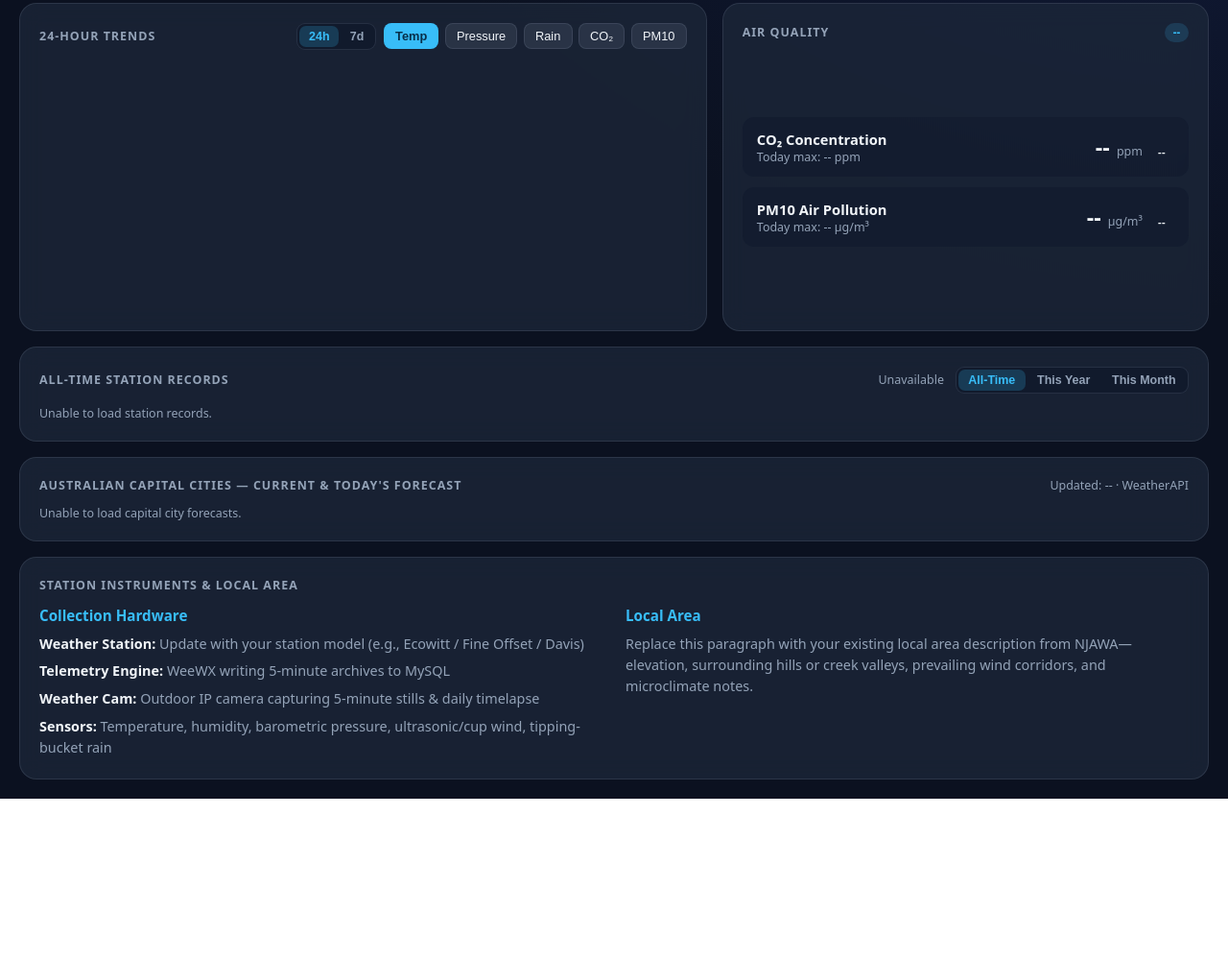
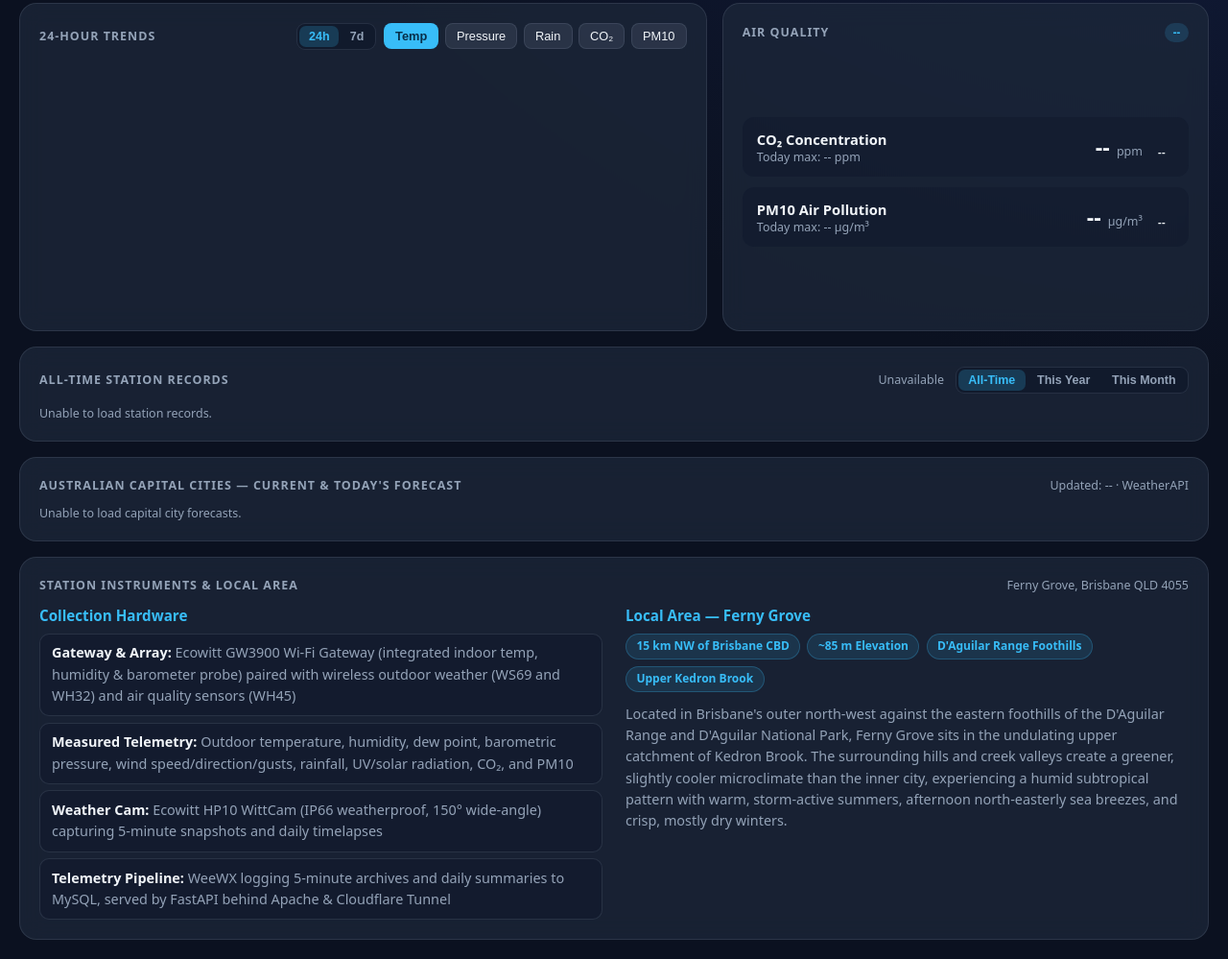
Before and after one commit to djr812/WeatherWall, a plain HTML site: page static/index.html in a window 1280 px wide. Shown: the part 831-1830 px from the top of the page at 96% size. Before the commit the page ends 1663 px from the top, so only its background shows below. Drawn offline with nearby package versions, Linux system fonts and the light colour scheme; no server answers.

Commit message:
Update Station Instruments and Ferny Grove local area card

```diff
--- a/static/index.html
+++ b/static/index.html
@@ -4,7 +4,7 @@
   <meta charset="UTF-8" />
   <meta name="viewport" content="width=device-width, initial-scale=1.0" />
   <title>Weather Wall — Live Telemetry</title>
-  <link rel="stylesheet" href="/styles.css?v=9" />
+  <link rel="stylesheet" href="/styles.css?v=10" />
   <script src="https://cdn.jsdelivr.net/npm/chart.js@4/dist/chart.umd.min.js" defer></script>
   <script src="/app.js?v=9" defer></script>
 </head>
@@ -204,22 +204,45 @@
 
     <!-- Station Instruments & Local Area Card -->
     <section class="card card-station">
-      <div class="card-label">Station Instruments &amp; Local Area</div>
+      <div class="card-header-row">
+        <div class="card-label">Station Instruments &amp; Local Area</div>
+        <span class="muted small">Ferny Grove, Brisbane QLD 4055</span>
+      </div>
+
       <div class="station-columns">
         <div>
           <h3>Collection Hardware</h3>
           <ul class="clean-list">
-            <li><strong>Weather Station:</strong> Update with your station model (e.g., Ecowitt / Fine Offset / Davis)</li>
-            <li><strong>Telemetry Engine:</strong> WeeWX writing 5-minute archives to MySQL</li>
-            <li><strong>Weather Cam:</strong> Outdoor IP camera capturing 5-minute stills &amp; daily timelapse</li>
-            <li><strong>Sensors:</strong> Temperature, humidity, barometric pressure, ultrasonic/cup wind, tipping-bucket rain</li>
+            <li>
+              <strong>Gateway &amp; Array:</strong> Ecowitt GW3900 Wi-Fi Gateway (integrated indoor temp, humidity &amp; barometer probe) paired with wireless outdoor weather (WS69 and WH32) and air quality sensors (WH45)
+            </li>
+            <li>
+              <strong>Measured Telemetry:</strong> Outdoor temperature, humidity, dew point, barometric pressure, wind speed/direction/gusts, rainfall, UV/solar radiation, CO₂, and PM10
+            </li>
+            <li>
+              <strong>Weather Cam:</strong> Ecowitt HP10 WittCam (IP66 weatherproof, 150° wide-angle) capturing 5-minute snapshots and daily timelapses
+            </li>
+            <li>
+              <strong>Telemetry Pipeline:</strong> WeeWX logging 5-minute archives and daily summaries to MySQL, served by FastAPI behind Apache &amp; Cloudflare Tunnel
+            </li>
           </ul>
         </div>
+
         <div>
-          <h3>Local Area</h3>
+          <h3>Local Area — Ferny Grove</h3>
+          <div class="area-pills">
+            <span class="area-pill">15 km NW of Brisbane CBD</span>
+            <span class="area-pill">~85 m Elevation</span>
+            <span class="area-pill">D'Aguilar Range Foothills</span>
+            <span class="area-pill">Upper Kedron Brook</span>
+          </div>
           <p class="area-desc">
-            Replace this paragraph with your existing local area description from NJAWA—elevation,
-            surrounding hills or creek valleys, prevailing wind corridors, and microclimate notes.
+            Located in Brisbane's outer north-west against the eastern foothills of the D'Aguilar
+            Range and D'Aguilar National Park, Ferny Grove sits in the undulating upper catchment
+            of Kedron Brook. The surrounding hills and creek valleys create a greener, slightly
+            cooler microclimate than the inner city, experiencing a humid subtropical pattern with
+            warm, storm-active summers, afternoon north-easterly sea breezes, and crisp, mostly dry
+            winters.
           </p>
         </div>
       </div>
--- a/static/styles.css
+++ b/static/styles.css
@@ -363,6 +363,31 @@ body {
   color: var(--accent);
 }
 
+/* Station Instruments & Local Area refinements */
+.area-pills {
+  display: flex;
+  flex-wrap: wrap;
+  gap: 0.45rem;
+  margin-bottom: 0.75rem;
+}
+
+.area-pill {
+  font-size: 0.75rem;
+  font-weight: 600;
+  color: var(--accent);
+  background: rgba(56, 189, 248, 0.12);
+  border: 1px solid rgba(56, 189, 248, 0.25);
+  border-radius: 999px;
+  padding: 0.2rem 0.65rem;
+}
+
+.clean-list li {
+  background: rgba(15, 23, 42, 0.42);
+  border: 1px solid var(--surface-border);
+  border-radius: 10px;
+  padding: 0.55rem 0.75rem;
+}
+
 /* Tablet & Mobile Responsive */
 @media (max-width: 1024px) {
   .records-grid { grid-template-columns: repeat(2, 1fr); }
```
